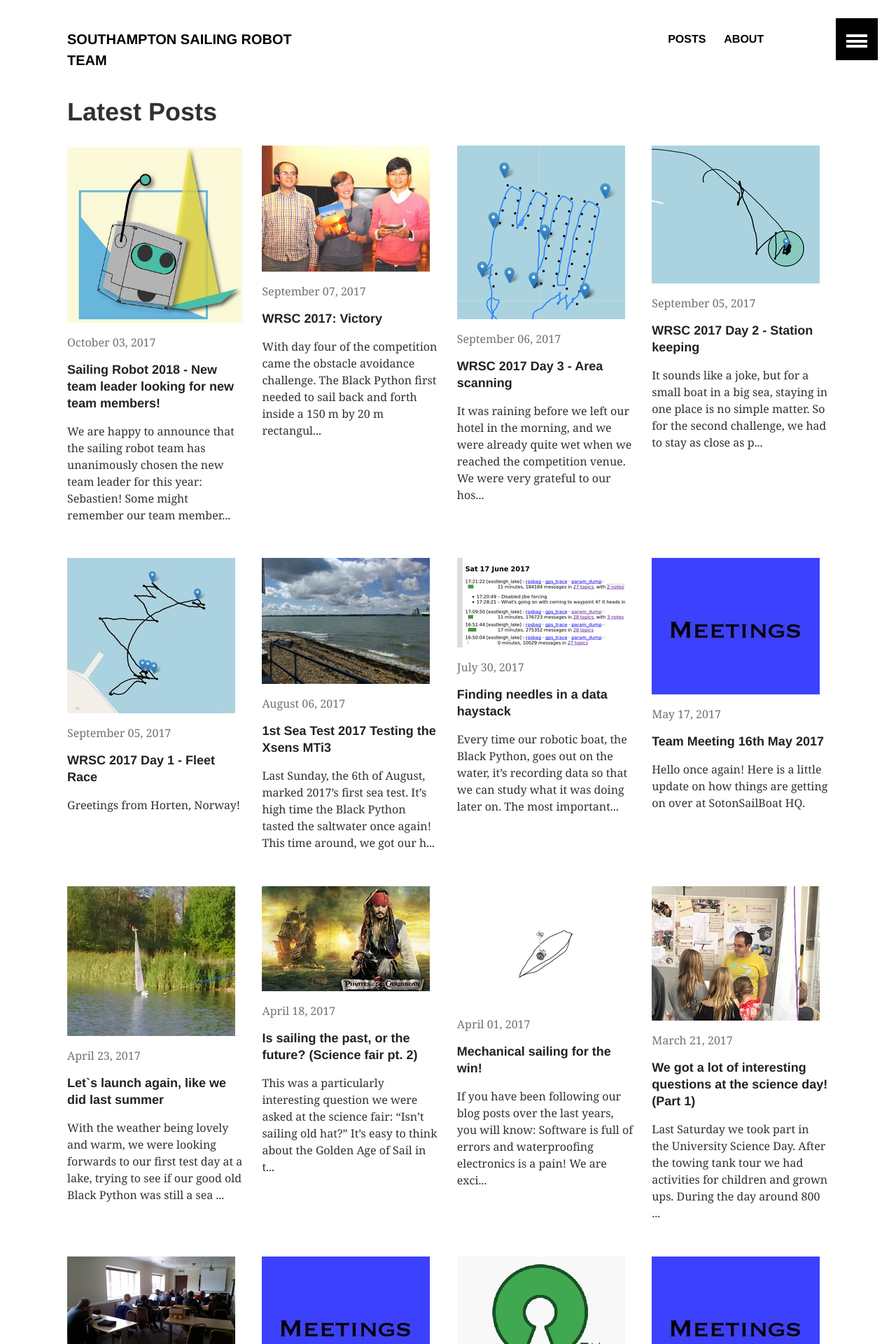
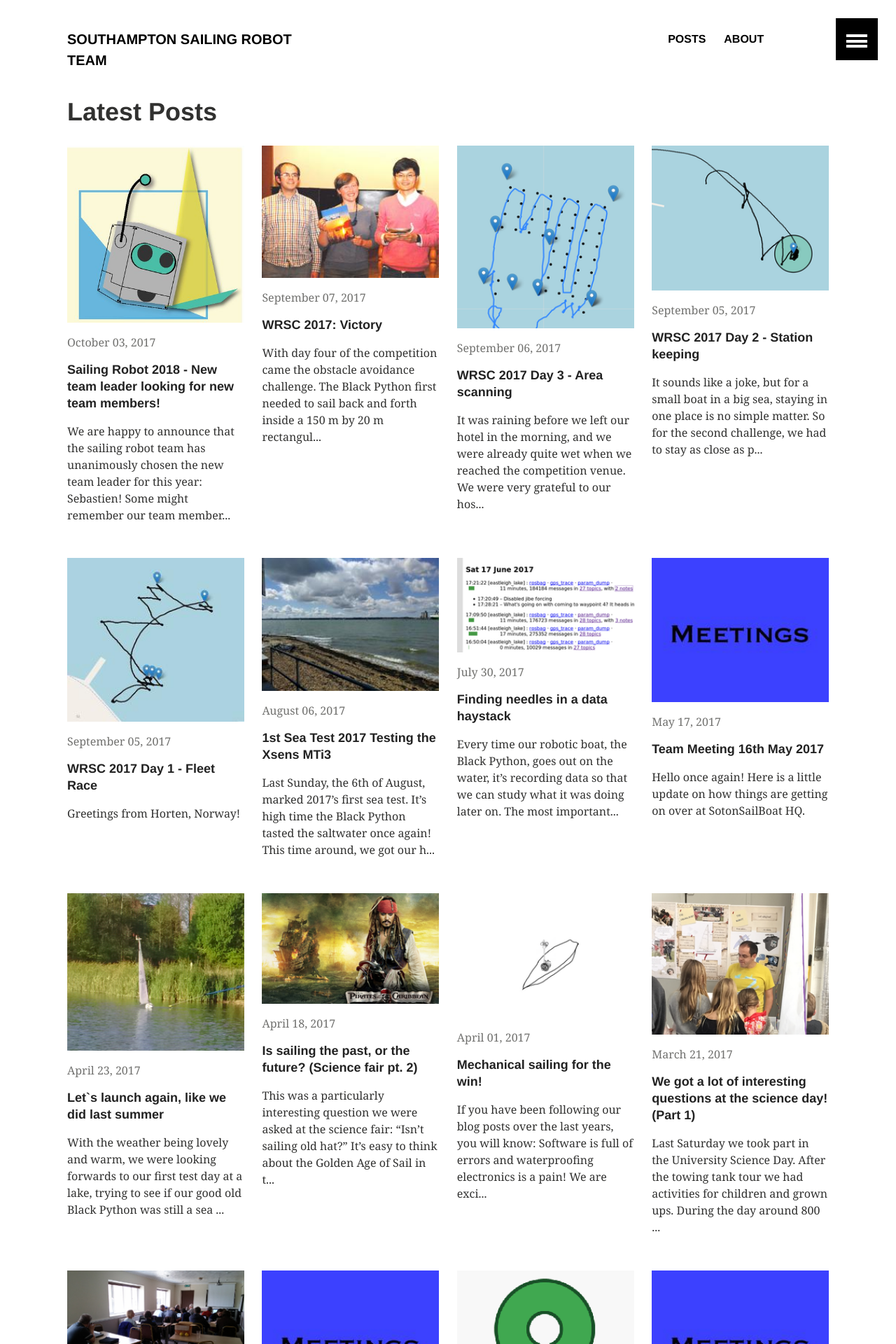
Before and after one commit to Maritime-Robotics-Student-Society/blog, a Jekyll site: the page built from index.md, in a window 1280 px wide. Shown: the top 1920 px of the page at 70% size. Built offline with Jekyll 4.4.1, drawn with Linux system fonts in a browser that asks for light colours.

Commit message:
Match image header width for blog posts with parent anchor
Pertaining to issue #206, the width of the images for each blog post were
usually narrower than their parent anchors. This not only meant that the widths
were inconsistent across the main page of the blog, a grey border will appear
to the right of the images, which was unsightly. All I've literally done is add
a single line in the _base.scss file, and it's fixed.

```diff
--- a/_config.yml
+++ b/_config.yml
@@ -18,7 +18,7 @@ permalink: /:categories/:title/
 kramdown:
   toc_levels: 1..2
 highlighter: rouge
-gems:
+plugins:
   - jekyll-sitemap
   - jekyll-gist
   - jekyll-feed
@@ -62,3 +62,4 @@ exclude:
   - package.json
   - spec
   - tmp
+  - vendor
--- a/_sass/_base.scss
+++ b/_sass/_base.scss
@@ -67,6 +67,9 @@ a {
 	&:active {
 		outline: 0;
 	}
+	img {
+		width: 100%;
+	}
 }
 
 /* Quoted text */
@@ -131,7 +134,7 @@ figure {
   a {
     img {
       /* Image hover animation */
-      @include transition(box-shadow 0.3s);
+			@include transition(box-shadow 0.3s);
       &:hover {
         box-shadow: 0 0 10px rgba($black, .20);
       }
```
Also changed, not shown: 1 other file.
